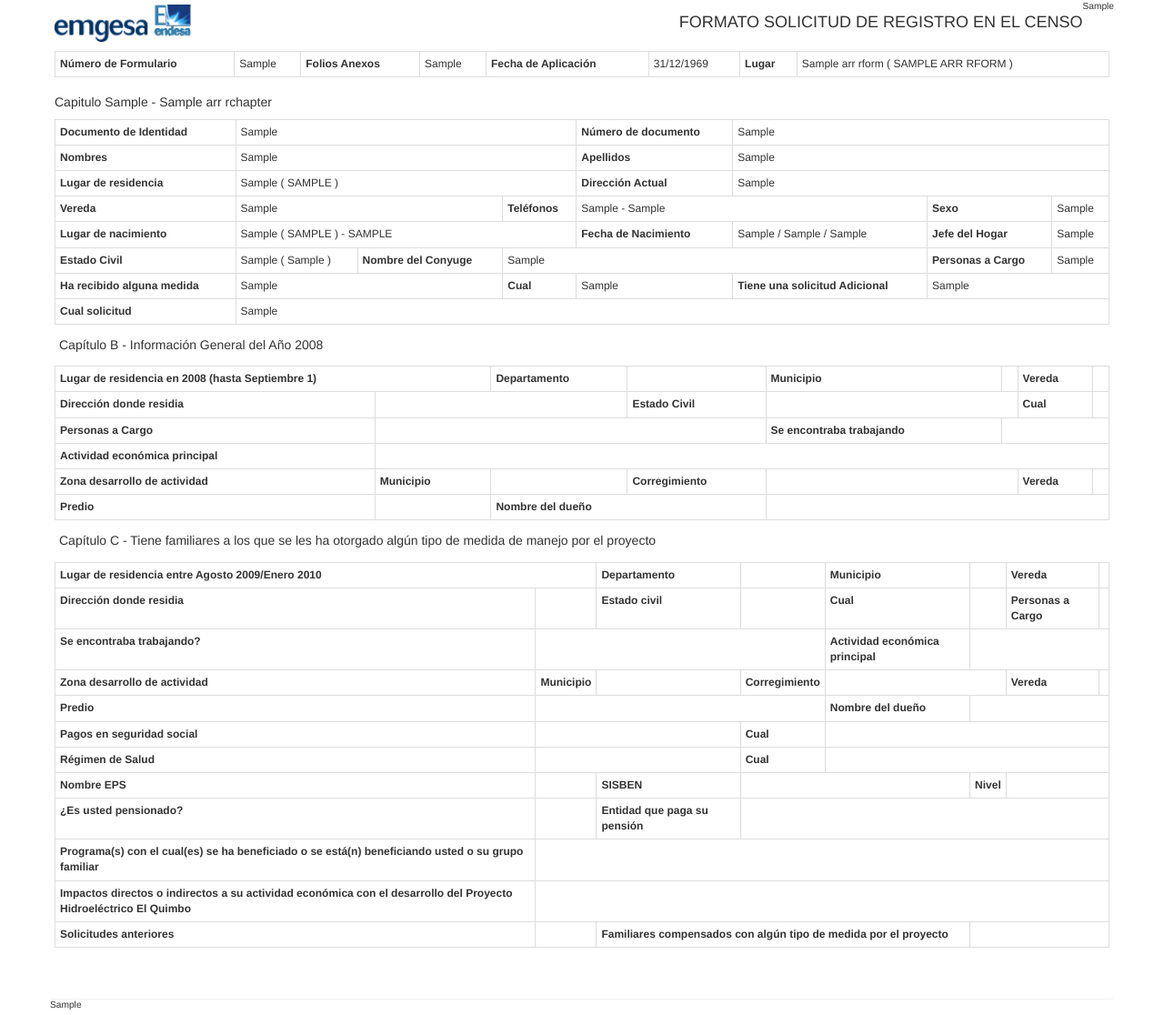
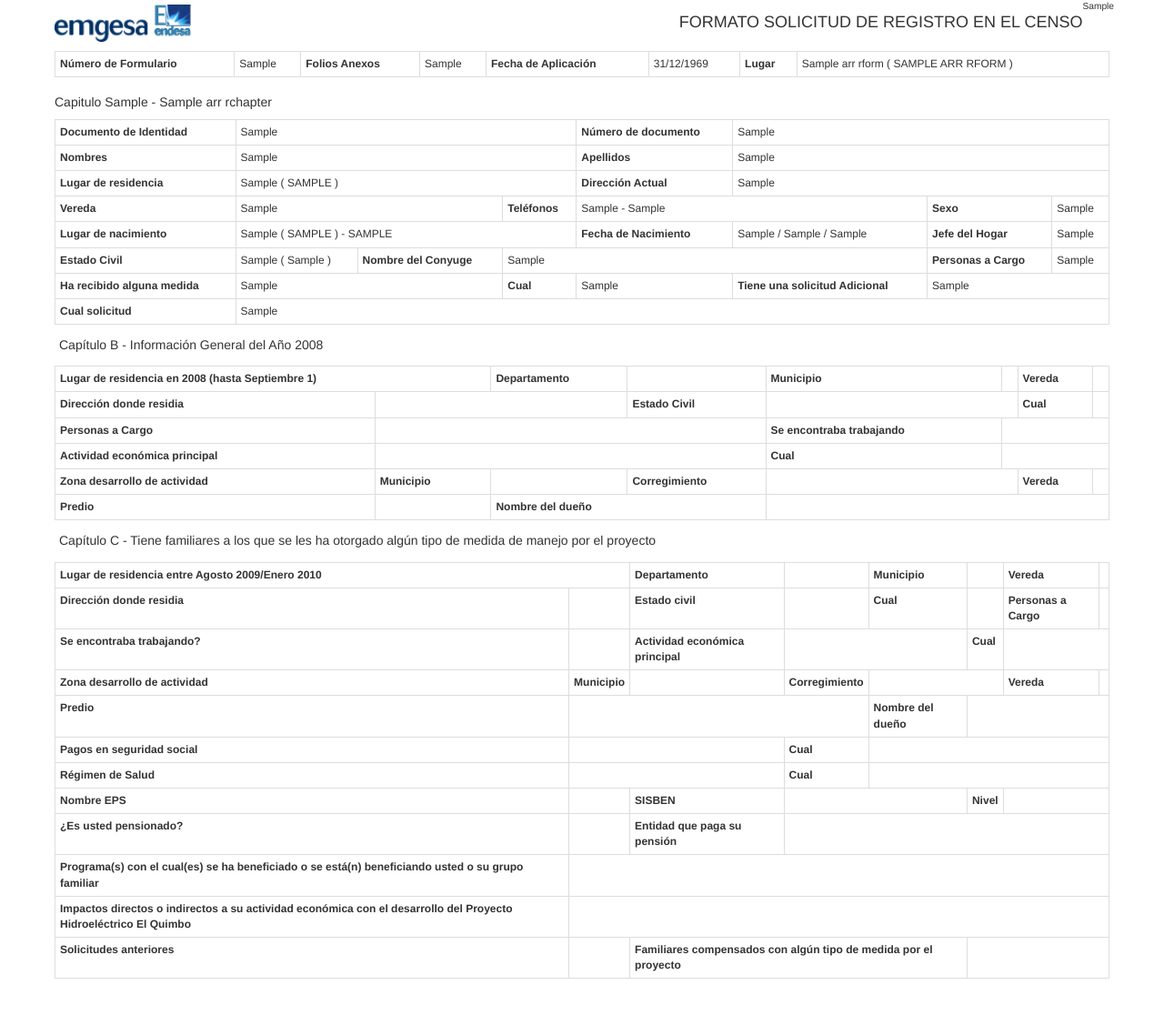
Before and after one commit to thu0ng91/quimbo, a CodeIgniter app: template application/views/form/print_full.php in a window 1280 px wide. Shown: the top 1116 px of the page at 91% size. Run offline with CodeIgniter, Linux system fonts and the light colour scheme; the template is opened without the code that fills it: most values are stand-ins (such as "Sample title", 1, 10 or a date in 2020); lists and menus that the app fills with data are empty.

Commit message:
Se actualiza la vista de impresion, se agrega el campo cual en actividad economica

```diff
--- a/application/views/form/print_full.php
+++ b/application/views/form/print_full.php
@@ -149,7 +149,9 @@
                 </tr>
                 <tr>
                   <th>Actividad económica principal</th>
-                  <td colspan="7" class='itemRespuesta'><?php echo $arrRChapterB[0]->actprinc; ?></td>
+                  <td colspan="3" class='itemRespuesta'><?php echo $arrRChapterB[0]->actprinc; ?></td>
+                  <th>Cual</th>
+                  <td colspan="3"><?php echo $arrRChapterB[0]->actprinc_cual; ?></td>
                 </tr>
                 <tr>
                   <th>Zona desarrollo de actividad</th>
@@ -194,9 +196,11 @@
                 </tr>
                 <tr>
                   <th>Se encontraba trabajando?</th>
-                  <td colspan="3" class='itemRespuesta'><?php echo $arrRChapterC[0]->trabajando; ?></td>
+                  <td class='itemRespuesta'><?php echo $arrRChapterC[0]->trabajando; ?></td>
                   <th>Actividad económica principal</th>
-                  <td colspan="3" class='itemRespuesta'><?php echo $arrRChapterC[0]->actividadprin; ?></td>
+                  <td colspan="2" class='itemRespuesta'><?php echo $arrRChapterC[0]->actividadprin; ?></td>
+                  <th>Cual</th>
+                  <td colspan="2"><?php echo $arrRChapterC[0]->actividadprin_cual; ?></td>
                 </tr>
                 <tr>
                   <th>Zona desarrollo de actividad</th>
```
